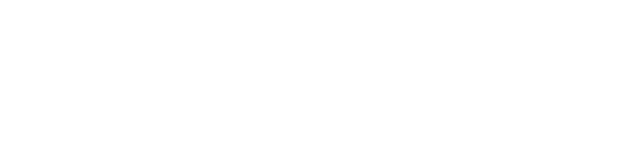
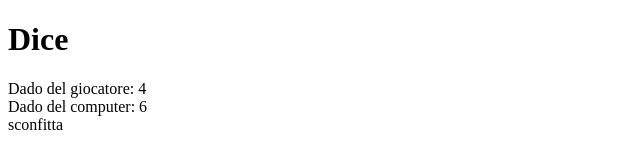
Before and after one commit to AlbertoArrighetti/js-mail-dadi, a plain HTML site: page dice/index.html in a window 1280 px wide. Shown: the whole page, without its empty margins (0-640 px from the left). Drawn offline with Linux system fonts and the light colour scheme.

Commit message:
tiro dadi completo con risultato in pagina

```diff
--- a/dice/index.html
+++ b/dice/index.html
@@ -6,7 +6,12 @@
     <title>Dice</title>
 </head>
 <body>
+    <h1>Dice</h1>
 
+    <div class="player"></div>
+    <div class="computer"></div>
+
+    <div class="result"></div>
 
     <!-- link a js -->
     <script src="./js/script.js"></script>
--- a/dice/js/script.js
+++ b/dice/js/script.js
@@ -6,19 +6,26 @@
 // creare 2 variabili per il tiro dei dadi
 // computer
 const computerChoice = Math.floor(Math.random() * 6 + 1);
-console.log("scelta computer", computerChoice);
 // player
 const playerChoice = Math.floor(Math.random() * 6 + 1);
-console.log("scelta player", playerChoice);
+
+// variabile per il risultato
+let result;
 
 // verificare il vincitore tramite controlli
 // caso pareggio
 if (computerChoice == playerChoice){
-    console.log("pareggio");
+    result = "pareggio"
 
 // caso vittoria o sconfitta
 }else if(playerChoice < computerChoice){
-    console.log("sconfitta");
+    result = "sconfitta"
 }else{
-    console.log("vittoria");
+    result = "vittoria"
 }
+
+// mostro in pagina le scelte randomiche e il risultato
+document.querySelector(".player").innerHTML = "Dado del giocatore: " + playerChoice;
+document.querySelector(".computer").innerHTML = "Dado del computer: " + computerChoice;
+
+document.querySelector(".result").innerHTML = result;
```
